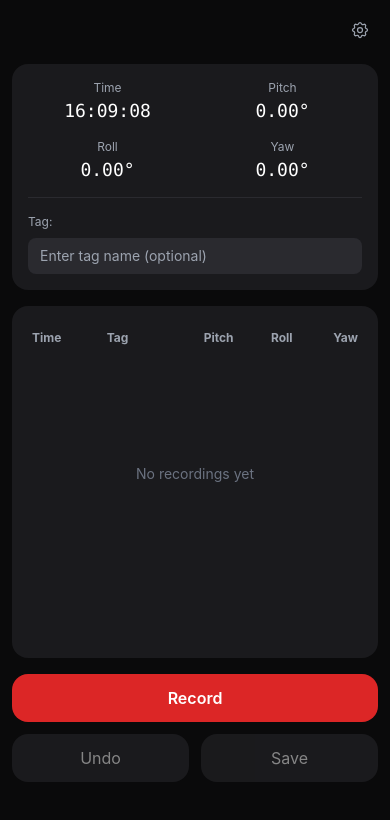
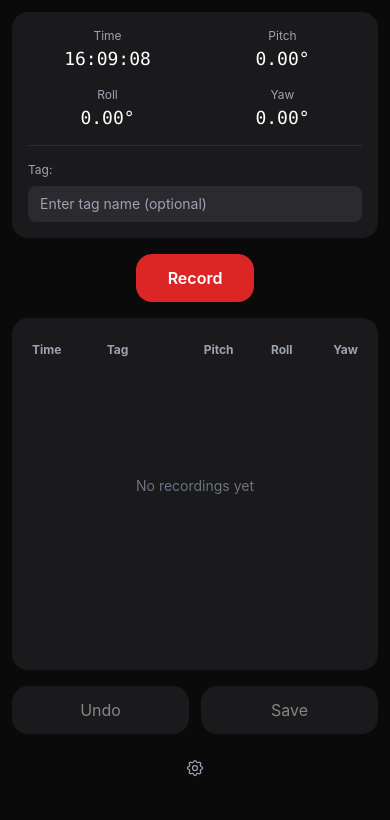
Before and after one commit to rylekizzo/leafangler, a React (Create React App) app: page / in a window 390 px wide. Shown: the top 820 px of the page. Built offline with nearby package versions, Linux system fonts and the light colour scheme.

Commit message:
Reorganize UI layout: Record button above data table, settings at bottom
- Move Record button to top of data table for easier access
- Place Undo and Save buttons below data table
- Move settings icon to bottom center for better UX flow
- Maintain responsive design for mobile and desktop

```diff
--- a/src/App.tsx
+++ b/src/App.tsx
@@ -118,23 +118,6 @@ function App() {
     }`}>
       <div className="max-w-4xl mx-auto">
 
-        {/* Settings Button */}
-        <div className="flex justify-end mb-4">
-          <button
-            onClick={() => setShowSettings(!showSettings)}
-            className={`p-2 rounded-lg transition-colors ${
-              isDarkMode
-                ? 'hover:bg-dark-700 text-gray-400 hover:text-white'
-                : 'hover:bg-gray-200 text-gray-500 hover:text-gray-700'
-            }`}
-          >
-            <svg className="w-5 h-5" fill="none" stroke="currentColor" viewBox="0 0 24 24">
-              <path strokeLinecap="round" strokeLinejoin="round" strokeWidth={1.5} d="M10.325 4.317c.426-1.756 2.924-1.756 3.35 0a1.724 1.724 0 002.573 1.066c1.543-.94 3.31.826 2.37 2.37a1.724 1.724 0 001.065 2.572c1.756.426 1.756 2.924 0 3.35a1.724 1.724 0 00-1.066 2.573c.94 1.543-.826 3.31-2.37 2.37a1.724 1.724 0 00-2.572 1.065c-.426 1.756-2.924 1.756-3.35 0a1.724 1.724 0 00-2.573-1.066c-1.543.94-3.31-.826-2.37-2.37a1.724 1.724 0 00-1.065-2.572c-1.756-.426-1.756-2.924 0-3.35a1.724 1.724 0 001.066-2.573c-.94-1.543.826-3.31 2.37-2.37.996.608 2.296.07 2.572-1.065z" />
-              <path strokeLinecap="round" strokeLinejoin="round" strokeWidth={1.5} d="M15 12a3 3 0 11-6 0 3 3 0 016 0z" />
-            </svg>
-          </button>
-        </div>
-
         {/* Settings Panel - Floating Window */}
         {showSettings && (
           <div className="fixed inset-0 z-50 flex items-center justify-center bg-black bg-opacity-50 p-4">
@@ -232,6 +215,16 @@ function App() {
           </div>
         </div>
 
+        {/* Record Button */}
+        <div className="flex justify-center mb-4">
+          <button
+            onClick={handleRecord}
+            className="bg-red-600 hover:bg-red-700 text-white px-8 sm:px-12 py-3 sm:py-4 rounded-2xl text-base sm:text-lg font-semibold transition-colors"
+          >
+            Record
+          </button>
+        </div>
+
         {/* Data Table Card */}
         <div className={`rounded-2xl p-4 sm:p-6 mb-4 transition-colors ${
           isDarkMode ? 'bg-dark-800' : 'bg-white shadow-lg'
@@ -278,16 +271,8 @@ function App() {
           </div>
         </div>
 
-        {/* Buttons */}
-        <div className="flex flex-col sm:flex-row gap-3 sm:gap-4 justify-center">
-          <button
-            onClick={handleRecord}
-            className="bg-red-600 hover:bg-red-700 text-white px-8 sm:px-12 py-3 sm:py-4 rounded-2xl text-base sm:text-lg font-semibold transition-colors"
-          >
-            Record
-          </button>
-
-          <div className="flex gap-3 sm:gap-4">
+        {/* Undo and Save Buttons */}
+        <div className="flex gap-3 sm:gap-4 justify-center mb-4">
           <button
             onClick={handleUndo}
             disabled={recordings.length === 0}
@@ -312,6 +297,22 @@ function App() {
             Save
           </button>
         </div>
+
+        {/* Settings Button */}
+        <div className="flex justify-center">
+          <button
+            onClick={() => setShowSettings(!showSettings)}
+            className={`p-2 rounded-lg transition-colors ${
+              isDarkMode
+                ? 'hover:bg-dark-700 text-gray-400 hover:text-white'
+                : 'hover:bg-gray-200 text-gray-500 hover:text-gray-700'
+            }`}
+          >
+            <svg className="w-5 h-5" fill="none" stroke="currentColor" viewBox="0 0 24 24">
+              <path strokeLinecap="round" strokeLinejoin="round" strokeWidth={1.5} d="M10.325 4.317c.426-1.756 2.924-1.756 3.35 0a1.724 1.724 0 002.573 1.066c1.543-.94 3.31.826 2.37 2.37a1.724 1.724 0 001.065 2.572c1.756.426 1.756 2.924 0 3.35a1.724 1.724 0 00-1.066 2.573c.94 1.543-.826 3.31-2.37 2.37a1.724 1.724 0 00-2.572 1.065c-.426 1.756-2.924 1.756-3.35 0a1.724 1.724 0 00-2.573-1.066c-1.543.94-3.31-.826-2.37-2.37a1.724 1.724 0 00-1.065-2.572c-1.756-.426-1.756-2.924 0-3.35a1.724 1.724 0 001.066-2.573c-.94-1.543.826-3.31 2.37-2.37.996.608 2.296.07 2.572-1.065z" />
+              <path strokeLinecap="round" strokeLinejoin="round" strokeWidth={1.5} d="M15 12a3 3 0 11-6 0 3 3 0 016 0z" />
+            </svg>
+          </button>
         </div>
       </div>
     </div>
```
Lines whose indentation alone changed are shown as unchanged.
